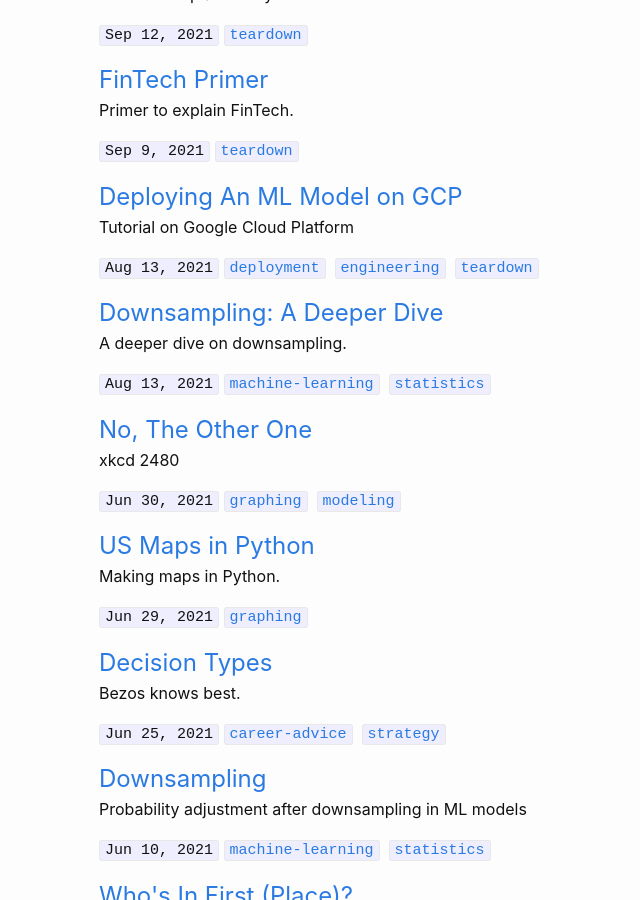
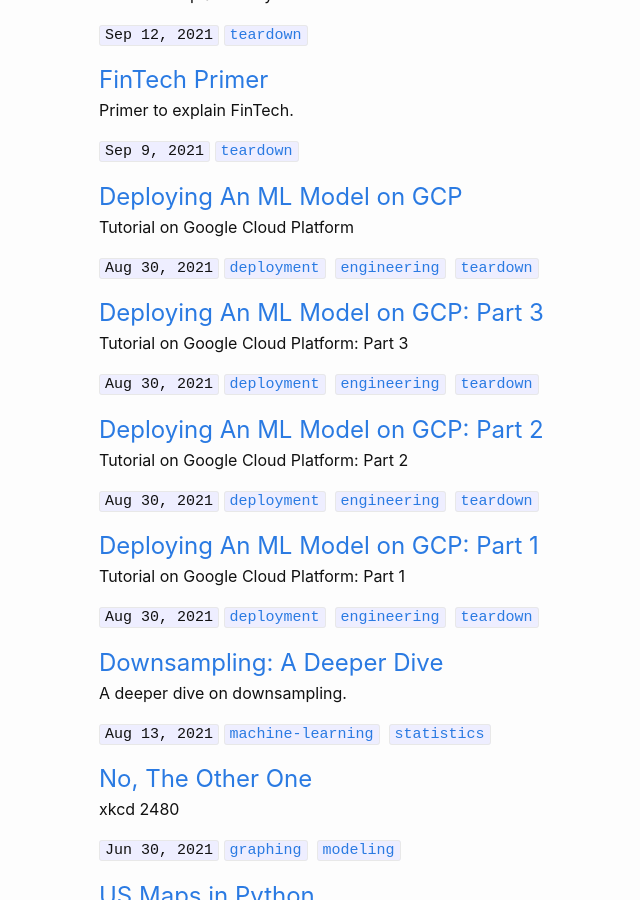
Before and after one commit to meninder/amplify-website, a Jekyll site: the page built from writing.html, in a window 1280 px wide and 900 px high, scrolled down 688 px. Shown: the whole window, without its empty margins (181-821 px from the left). Built offline with Jekyll 4.4.1, drawn with Linux system fonts in a browser that asks for light colours; some of the changed lines change nothing that is shown.

Commit message:
updated gcp post

```diff
--- /dev/null
+++ b/_posts/2021-08-30-deploy-an-ml-model-on-gcp-1.html
@@ -0,0 +1,62 @@
+---
+layout: post
+title:  "Deploying An ML Model on GCP: Part 1"
+date:   2021-08-30 10:00:00 -0500
+tags: deployment engineering teardown
+favorite: "no"
+caption: "Tutorial on Google Cloud Platform: Part 1"
+---
+
+<h2>Part I: Deploying a Basic Application</h2>
+<p> Set up & deploy first application locally and via GAE.  <a
+        href="https://cloud.google.com/appengine/docs/standard/python3/building-app">GCP instructions</a>. And <a
+        href="https://github.com/meninder/NYUDeployMLApplication/tree/main/App1">code</a>
+    mixed with example GCP  code.</p>
+<h3>A: Creating the project</h3>
+<ul>
+    <li>Setup a GCP account & <a href="https://cloud.google.com/sdk/docs/install">install gcloud SDK</a> & connect.</li>
+    <li><a href="https://cloud.google.com/sdk/gcloud/reference/auth/login">Authorize</a> gcloud to access the Cloud
+        Platform with Google user credentials.  The command below will redirect you to your browser to login.
+        <code>gcloud auth login</code></li>
+    <li>Create a project (dashboard->new project [drop down])</li>
+    <li>Your local python interpreter matters when using gcloud; create separate env for clean env (see below).</li>
+    <li><a href="https://cloud.google.com/sdk/gcloud/reference/config/configurations/create">Create</a> gcloud config
+        from terminal: <code>gcloud config configurations create CONFIGURATION_NAME</code></li>
+    <li>Set project name (eg project Project ID): <code>gcloud config set < property > < PROPERTY > </code></li>
+    <li>Create a credentials file via a services account, download key, and export path (all instructions
+        <a href="https://cloud.google.com/docs/authentication/getting-started">here</a>).</li>
+    <li>Enable the Cloud Build API.</li>
+</ul>
+
+<h3>B: Code inspection & run locally</h3>
+<ul>
+    <li>Environment Set up: create virtual env and activate:<br/>
+        <code>virtualenv < name > </code> <br/>
+        <code>source < name >/bin/activate </code><br/>
+        <code>pip install -r requirements.txt</code>
+    </li>
+    <li>Web Service Structure
+        <ul>
+            <li>building-an-app/ {app.yaml, main.py, requirements.txt}</li>
+            <li>static/{script.js, style.css}</li>
+            <li>templates/{index.html}</li>
+            <li><a href="http://jinja.pocoo.org/docs/2.10/templates/">Jinja-based HTML template</a></li>
+            <li>Edit index file to include your name</li>
+        </ul>
+    </li>
+    <li>Run locally:
+        <ul>
+            <li>Terminal: <code>python main.py</code></li>
+            <li>Go to host domain</li>
+        </ul>
+    </li>
+</ul>
+
+<h3>C: Deploying Web Service</h3>
+<ul>
+    <li>Create app engine, deploy app engine, and view (command line or https://PROJECT_ID.REGION_ID.r.appspot.com)<br/>
+        <code>gcloud app create</code>;<code>gcloud app deploy</code>;<code>gcloud app browse</code>
+    </li>
+    <li>By default, the gcloud app deploy command deploys only the app.yaml file in your current directory. Whenever you run this command, App Engine generates a unique ID for the version that you deploy, deploys the version to the Cloud project you configured the gcloud tool to use, and routes all traffic to the new version. The new version becomes the default version.</li>
+    <li>Congratulations!  You've deployed an App!</li>
+</ul>
--- /dev/null
+++ b/_posts/2021-08-30-deploy-an-ml-model-on-gcp-2.html
@@ -0,0 +1,81 @@
+---
+layout: post
+title:  "Deploying An ML Model on GCP: Part 2"
+date:   2021-08-30 10:00:00 -0500
+tags: deployment engineering teardown
+favorite: "no"
+caption: "Tutorial on Google Cloud Platform: Part 2"
+---
+
+<h2>Part II: Train, Store, and Deploy a Machine Model (<a href="https://cloud.google.com/ai-platform/training/docs/getting-started-scikit-xgboost">link</a>)</h2>
+<h3>A: Train model a model artifact</h3>
+<p>Run file TrainModel/main.py in <a href="https://github.com/meninder/NYUDeployMLApplication/tree/main/TrainModel">
+    code</a> and export as a pickle file.</p>
+
+<h3>B: Move to Cloud Storage bucket</h3>
+<ul>
+    <li>Create a storage bucket in Terminal<br/>
+        <code> BUCKET_NAME=< PROJECT_ID >-aiplatform </code><br/>
+        <code> REGION=us-east1 </code><br/>
+        <code> gsutil mb -l $REGION gs://$BUCKET_NAME </code>
+    </li>
+    <li>Train your model and export (Python code).<br/>
+        <code>with open('model.pkl', 'wb') as model_file:</code><br/>
+        <code>&nbsp;    pickle.dump(classifier, model_file)</code>
+    </li>
+    <li>Upload model to bucket in Terminal<br/>
+        <code>TRAIN_MODEL_DIR="/Users/meninder/Google Drive/Mikey/Code/nyu/TrainModel/"</code><br/>
+        <code>gsutil cp < from full model path, including file > < to storage bucket ></code>
+    </li>
+</ul>
+<h3>C: Deploy Model and Versions </h3>
+<p>AI Platform - terminal, can also use console</p>
+<ul>
+    <li>Create a model resource:
+    <code>gcloud ai-platform models create regression_insurance_model --region=us-east1</code>
+    </li>
+    <li>Create a model version<br/>
+        <code>MODEL_DIR="gs://$BUCKET_NAME"</code><br/>
+        <code>VERSION_NAME="version1"</code><br/>
+        <code>MODEL_NAME="regression_insurance_model"</code><br/>
+        <code>FRAMEWORK="SCIKIT_LEARN"</code><br/>
+        <code>gcloud ai-platform versions create $VERSION_NAME --model=$MODEL_NAME --origin=$MODEL_DIR --runtime-version=2.5 --framework=$FRAMEWORK --python-version=3.7 --region=us-east1</code><br/>
+        Confirm it is deployed: <code>gcloud ai-platform versions describe $VERSION_NAME
+            --model=$MODEL_NAME</code>
+    </li>
+</ul>
+
+
+<h3>D: Making predictions</h3>
+<ul>
+    <li>Create input.json file:
+        <code>INPUT_FILE="$TRAIN_MODEL_DIR"input.json</code><br/>
+    </li>
+    <li>Calling local prediction to local model in Terminal (DON'T FORGET: use path to pickle file, not specific
+        'model.pkl' file).  For this to work, you need tensor flow installed (pip install tensorflow).<br/>
+        <code>gcloud ai-platform local predict --model-dir "$TRAIN_MODEL_DIR" --json-instances "$TRAIN_MODEL_DIR"input.json --framework scikit-learn</code>
+    </li>
+    <li>Calling local to stored model in Terminal.  Make prediction: <br/>
+        <code>gcloud ai-platform predict --model $MODEL_NAME --version $VERSION_NAME --json-instances
+            "$INPUT_FILE"</code>
+    </li>
+    <li>Calling local to stored model in Python.  Make prediction.
+        <ul>
+            <li>See file <a href="https://github.com/meninder/NYUDeployMLApplication/tree/main/TrainModel">code</a>
+                TrainModel/call_prediction .py<br/>
+            <code>pip install google-api-python-client</code>
+            </li>
+            <li>API enablement (<a
+                    href="https://cloud.google.com/ai-platform/prediction/docs/python-client-library#set_up_your_gcp_project">link</a>): AI Platform Training & Prediction, Compute Engine APIs
+            </li>
+            <li>Setting up service accounts so you can call from Python API, <a
+                    href="https://cloud.google.com/ai-platform/training/docs/python-client-library">here</a></li>
+            <ul>
+                <li>Create service account, role: AI Platform Admin & Storage Object Admin.</li>
+                <li>Create key, download.</li>
+            </ul>
+
+        </ul>
+    </li>
+
+</ul>
--- /dev/null
+++ b/_posts/2021-08-30-deploy-an-ml-model-on-gcp-3.html
@@ -0,0 +1,18 @@
+---
+layout: post
+title:  "Deploying An ML Model on GCP: Part 3"
+date:   2021-08-30 10:00:00 -0500
+tags: deployment engineering teardown
+favorite: "no"
+caption: "Tutorial on Google Cloud Platform: Part 3"
+---
+
+<h2>Part III: Putting it all together</h2>
+<p>Deploy an app where the user inputs the data and the model makes a predictions and writes it.</p>
+<ul>
+    <li>See file in <a href="https://github.com/meninder/NYUDeployMLApplication/tree/main/App2">code</a>:/App2/</li>
+    <li>Look at differences from App1 (requirements, main, index.html, output.html)</li>
+    <li><code>gcloud app deploy</code></li>
+    <li><code>gcloud app browse</code></li>
+    <li>make predictions from the web endpoint</li>
+</ul>
--- a/_posts/2021-08-30-deploy-an-ml-model-on-gcp.html
+++ b/_posts/2021-08-30-deploy-an-ml-model-on-gcp.html
@@ -1,7 +1,7 @@
 ---
 layout: post
 title:  "Deploying An ML Model on GCP"
-date:   2021-08-13 10:00:00 -0500
+date:   2021-08-30 10:00:00 -0500
 tags: deployment engineering teardown
 favorite: "no"
 caption: "Tutorial on Google Cloud Platform"
@@ -21,30 +21,20 @@
 </p>
 
 <ul>
-    <li><b>Part I</b> covers a simple <a href="https://flask.palletsprojects.com/en/2.0.x/">Flask</a> web
+    <li><a href="{% link _posts/2021-08-30-deploy-an-ml-model-on-gcp-1.html %}">Part I</a> covers a simple <a
+            href="https://flask.palletsprojects.com/en/2.0.x/">Flask</a> web
         <a href="https://pythonbasics.org/what-is-flask-python/">micro-framework</a>
         application that serves up some text locally, then deployed on the cloud. In this part, we set up a GCP project
         following Google's documentation. The output is a simple set of static text display.
     </li>
-    <li><b>Part II</b> locally trains an sklearn <a
+    <li><a href="{% link _posts/2021-08-30-deploy-an-ml-model-on-gcp-2.html %}">Part II</a> locally trains an sklearn <a
             href="https://scikit-learn.org/stable/modules/generated/sklearn.ensemble.RandomForestRegressor.html">
         RandomForestRegressor</a> model on a simple data set. The model artifact is
         then uploaded to Google Cloud Storage. A model is deployed on Google Cloud's AI Platform and locally called for
         predictions.
     </li>
-    <li><b>Part III</b> puts it all together. The web application from Part I is modified to take features as an input
-        and then calls AI Platform to make a prediction and display it.
+    <li><a href="{% link _posts/2021-08-30-deploy-an-ml-model-on-gcp-3.html %}">Part III</a> puts it all together.
+        The web application from Part I is modified to take features as an input  and then calls AI Platform to make
+        a prediction and display it.
     </li>
 </ul>
-
-<h2>Part I: Deploying a Basic Application</h2>
-<h2>Part II: Train, Store, and Deploy a Machine Model (<a href="https://cloud.google.com/ai-platform/training/docs/getting-started-scikit-xgboost">link</a>)</h2>
-<h2>Part III: Putting it all together</h2>
-<p>Deploy an app where the user inputs the data and the model makes a predictions and writes it.</p>
-<ul>
-    <li>See file in <a href="https://github.com/meninder/NYUDeployMLApplication/tree/main/App2">code</a>:/App2/</li>
-    <li>Look at differences from App1 (requirements, main, index.html, output.html)</li>
-    <li><code>gcloud app deploy</code></li>
-    <li><code>gcloud app browse</code></li>
-    <li>make predictions from the web endpoint</li>
-</ul>
```
